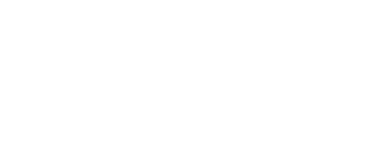
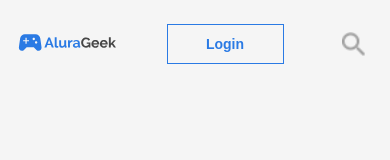
Before and after one commit to 0AlanMG/eCommerce, a plain HTML site: page index.html in a window 390 px wide. Drawn offline with Linux system fonts and the light colour scheme.

Commit message:
Responsive Style de Menu Login Inactive

```diff
--- /dev/null
+++ b/assets/css/base.css
@@ -0,0 +1,77 @@
+html, body, div, span, applet, object, iframe,
+h1, h2, h3, h4, h5, h6, p, blockquote, pre,
+a, abbr, acronym, address, big, cite, code,
+del, dfn, em, img, ins, kbd, q, s, samp,
+small, strike, strong, sub, sup, tt, var,
+b, u, i, center,
+dl, dt, dd, ol, ul, li,
+fieldset, form, label, legend,
+table, caption, tbody, tfoot, thead, tr, th, td,
+article, aside, canvas, details, embed,
+figure, figcaption, footer, header, hgroup,
+menu, nav, output, ruby, section, summary,
+time, mark, audio, video {
+	margin: 0;
+	padding: 0;
+	border: 0;
+	font-size: 100%;
+	font-family: 'Raleway', sans-serif;
+	vertical-align: baseline;
+}
+article, aside, details, figcaption, figure,
+footer, header, hgroup, menu, nav, section {
+	display: block;
+}
+body {
+	line-height: 1;
+}
+ol, ul {
+	list-style: none;
+}
+blockquote, q {
+	quotes: none;
+}
+blockquote:before, blockquote:after,
+q:before, q:after {
+	content: '';
+	content: none;
+}
+table {
+	border-collapse: collapse;
+	border-spacing: 0;
+}
+
+body {
+    font-family: 'Raleway', sans-serif;
+    font-style: normal;
+
+    background: #f5f5f5;
+}
+
+.container {
+    margin: 2rem 9rem;
+}
+
+@media screen  and (max-width: 1200px) {
+    .container {
+        margin: 2rem 6rem;
+    }
+}
+
+@media screen  and (max-width: 900px) {
+    .container {
+        margin: 2rem 3rem;
+    }
+}
+
+@media screen  and (max-width: 768px) {
+    .container {
+        margin: 1.5rem 2rem;
+    }
+}
+
+@media screen and (max-width: 560px) {
+    .container {
+        margin: 1.5rem 1rem;
+    }
+}
--- /dev/null
+++ b/assets/css/menu/menu.css
@@ -0,0 +1,204 @@
+.menu {
+    display: flex;
+    align-items: center;
+    justify-content: space-between;
+}
+
+.menu__logo a img {
+    width: 200px;
+}
+
+.menu__search {
+    display: flex;
+    flex-direction: column;
+
+    margin-left: 3rem;
+    margin-right: auto;
+
+    border-radius: 15px;
+
+    background: #EAEAEA;
+}
+
+.menu__search__input {
+    display: flex;
+    align-items: center;
+
+    width: 25vw;
+    height: 40px;
+
+    padding: 0 .5rem;
+}
+
+.menu__search__input__inputSearch {
+    width: 100%;
+
+    font-weight: 400;
+    font-size: 14px;
+    line-height: 16px;
+
+    border: none;
+
+    background: #EAEAEA;
+
+    margin-right: .5rem;
+}
+
+.menu__search__input__inputSearch:focus {
+    outline: none;
+}
+
+.menu__search__input__btnSearch {
+    width: 24px;
+}
+
+.menu__search__input__btnClose {
+    display: none;
+
+    width: 24px;
+}
+
+.menu__search__result {
+    display: none;
+
+    width: calc(25vw + 1rem);
+    max-height: 800px;
+
+    position: absolute;
+    top: 82px;
+
+    overflow: auto;
+
+    border-bottom-left-radius: 30px;
+    border-bottom-right-radius: 30px;
+
+    background: #EAEAEA;
+}
+
+.menu__search__result__message {
+    display: block;
+
+    font-weight: 400;
+    font-size: 15px;
+    line-height: 17px;
+
+    text-align: center;
+
+    margin: 2rem;
+}
+
+.menu__btnLogin button{
+    width: 180px;
+    height: 50px;
+
+    font-weight: 400;
+    font-size: 16px;
+    line-height: 19px;
+
+    color: #2A7AE4;
+
+    border: 1px solid #2A7AE4;
+
+    background: #F5F5F5;
+}
+
+@media screen and (max-width: 1100px) {
+    .menu__search {
+        margin-left: 2rem;
+    }
+}
+
+@media screen and (max-width: 768px) {
+    .menu__logo a img {
+        width: 150px;
+    }
+
+    .menu__search {
+        margin-left: 1rem;
+    }
+
+    .menu__search__input {
+        width: 35vw;
+    }
+
+    .menu__search__result {
+        width: calc(35vw + 1rem);
+
+        top: 67px;
+    }
+
+    .menu__search__result__message {
+        font-size: 12px;
+        line-height: 14px;
+
+        margin: 1rem;
+    }
+
+    .menu__btnLogin button{
+        width: 160px;
+        height: 40px;
+
+        font-weight: 600;
+        font-size: 14px;
+        line-height: 16px;
+    }
+}
+
+@media screen and (max-width: 660px) {
+    .menu__logo a img {
+        width: 100px;
+    }
+
+    .menu__search {
+        margin-left: auto;
+    }
+
+    .menu__btnLogin button {
+        width: 130px;
+    }
+}
+
+@media screen and (max-width: 500px) {
+    .menu__search {
+        order: 1;
+
+        margin-left: 0;
+        margin-right: 0;
+    }
+
+    .menu__search__input {
+        width: auto;
+    }
+
+    .menu__search__input__inputSearch {
+        display: none;
+
+        width: calc(100vw - 4.7rem);
+        height: 40px;
+
+        position: absolute;
+        top: 1.5rem;
+        left: 1rem;
+    }
+
+    .menu__search__input {
+        background: #F5F5F5;
+    }
+
+    .menu__search__result {
+        display: none;
+
+        width: calc(100vw - 2rem);
+
+        position: absolute;
+        top: 4rem;
+        left: 1rem;
+    }
+
+    .menu__btnLogin button{
+        width: calc(100vw - 70vw);
+
+        margin-left: auto;
+        margin-right: auto;
+    }
+}
--- a/index.html
+++ b/index.html
@@ -3,9 +3,31 @@
 <head>
     <meta charset="UTF-8">
     <meta name="viewport" content="width=device-width, initial-scale=1.0">
+    <link rel="preconnect" href="https://fonts.googleapis.com">
+    <link rel="preconnect" href="https://fonts.gstatic.com" crossorigin>
+    <link href="https://fonts.googleapis.com/css2?family=Raleway:wght@400;500;700&display=swap" rel="stylesheet">
+    <link rel="stylesheet" href="./assets/css/base.css">
+    <link rel="stylesheet" href="./assets/css/menu/menu.css">
     <title>AluraGeek</title>
 </head>
 <body>
-
+    <header class="menu container">
+        <h1 class="menu__logo">
+            <a href="./index.html">
+                <img src="./assets/img/menu/logo.svg" alt="Logo AluraGeek">
+            </a>
+        </h1>
+        <section class="menu__search">
+            <div class="menu__search__input">
+                <input class="menu__search__input__inputSearch" type="text" placeholder="¿Qué deseas buscar?">
+                <img class="menu__search__input__btnSearch" src="./assets/img/menu/lupa.png" alt="Buscar">
+                <img class="menu__search__input__btnClose" src="./assets/img/menu/equis.png" alt="Cerrar">
+            </div>
+            <div class="menu__search__result">
+                <p class="menu__search__result__message">Prueba</p>
+            </div>
+        </section>
+        <a class="menu__btnLogin" href="./screens/login.html"><button>Login</button></a>
+    </header>
 </body>
 </html>
```
Also changed, not shown: assets/img/menu/equis.png (added), assets/img/menu/logo.svg (added), assets/img/menu/lupa.png (added), screens/login.html (added).
